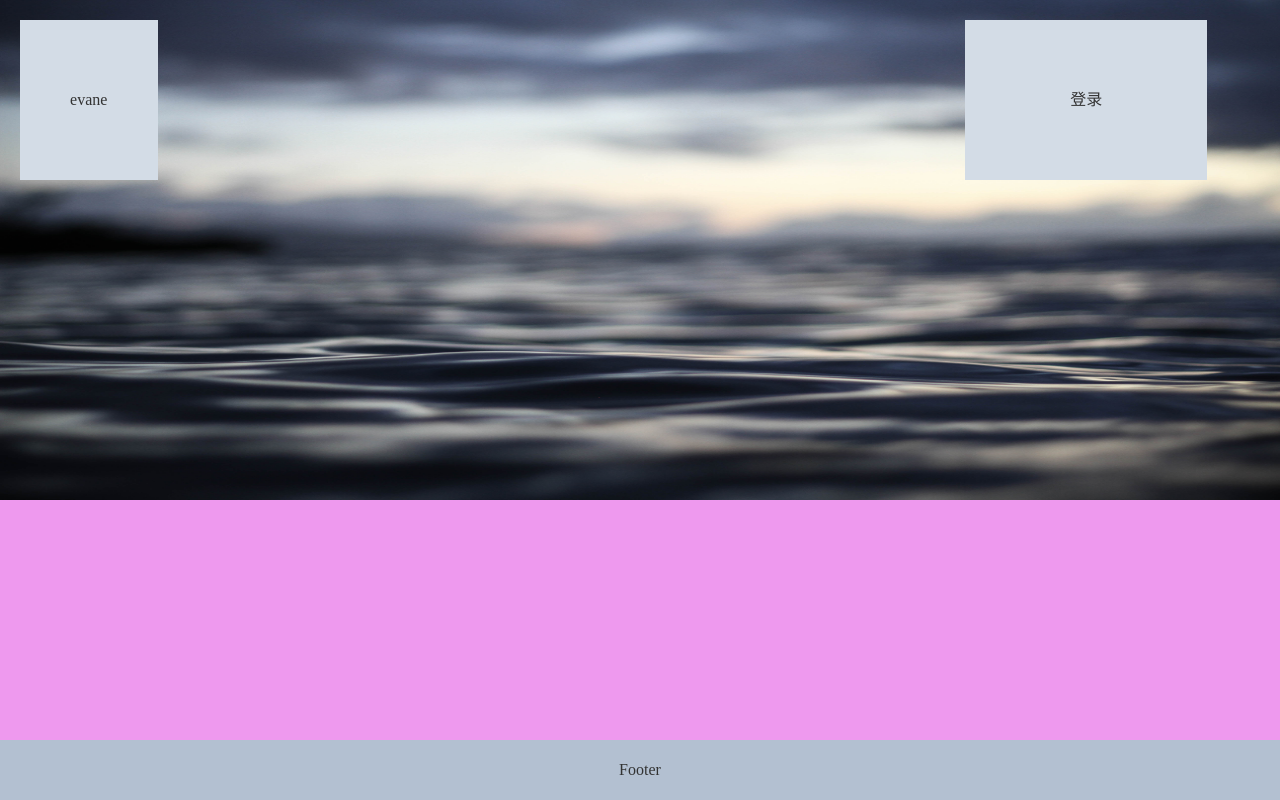
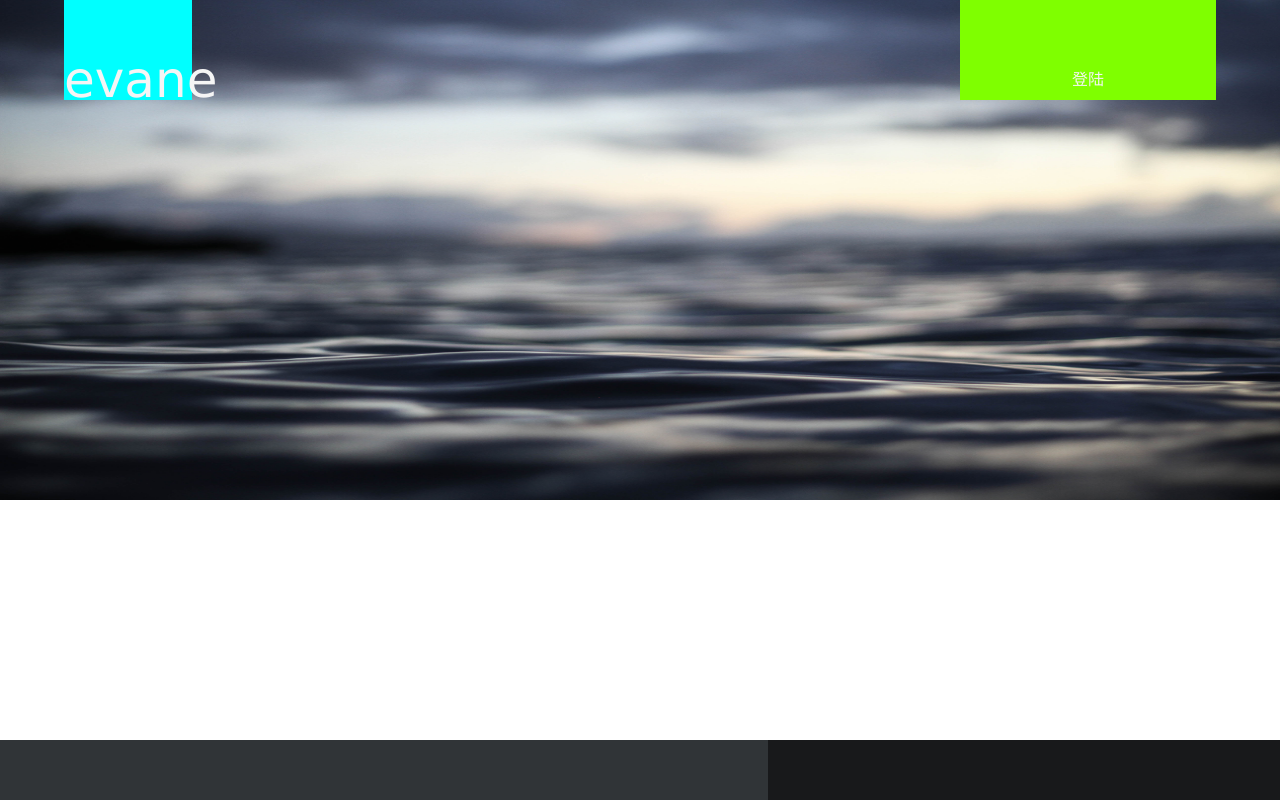
Before and after one commit to tyw809611051/evane-front, a Vue app: page /#/ in a window 1280 px wide. Built offline with nearby package versions, Linux system fonts and the light colour scheme.

Commit message:
add backgroup-pic

```diff
--- a/src/components/header/head.vue
+++ b/src/components/header/head.vue
@@ -1,9 +1,13 @@
 <template>
     <div id='head-top'>
-        <el-row :gutter="20">
-            <el-col :span="3"><div class="grid-content bg-purple">evane</div></el-col>
-            <el-col :span="5" :offset="15"><div class="grid-content bg-purple">登录</div></el-col>
-        </el-row>
+        <!-- left title -->
+        <div class="web-title">
+          <span>evane</span>
+        </div>
+        <!-- right title -->
+        <div class="category-title">
+        <span>登陆</span>
+        </div>
     </div>
 </template>
 
@@ -20,30 +24,33 @@ export default {
 </script>
 
 <style>
-  .el-row {
-    margin-bottom: 20px;
-    &:last-child {
-      margin-bottom: 0;
-    }
-  }
-  .el-col {
-    border-radius: 4px;
-  }
-  .bg-purple-dark {
-    background: #99a9bf;
-  }
-  .bg-purple {
-    background: #d3dce6;
-  }
-  .bg-purple-light {
-    background: #e5e9f2;
-  }
-  .grid-content {
-    /* border-radius: 4px;
-    min-height: 36px; */
-  }
-  .row-bg {
-    padding: 10px 0;
-    background-color: #f9fafc;
-  }
+#head-top {
+  height: 20%;
+  width: 100%;
+}
+
+.web-title {
+  height: 100%;
+  width: 10%;
+  float: left;
+  margin-left: 5%;
+  background-color: aqua;
+}
+.web-title > span {
+  font-size: 50px;
+}
+.category-title {
+  height: 100%;
+  width:20%;
+  float: right;
+  margin-right: 5%;
+  background-color: chartreuse;
+}
+
+span {
+  font-family:'Lucida Sans', 'Lucida Sans Regular', 'Lucida Grande', 'Lucida Sans Unicode', Geneva, Verdana, sans-serif;
+  color: whitesmoke;
+}
+
+
 </style>
--- a/src/page/home/home.vue
+++ b/src/page/home/home.vue
@@ -4,8 +4,15 @@
         <el-main>
             <head-top></head-top>
         </el-main>
-        <div class="wenzi"></div>
-        <el-footer>Footer</el-footer>
+        <div class="category">
+          <div></div>
+          <div></div>
+          <div></div>
+        </div>
+        <el-footer>
+          <div class="footer-contact"></div>
+          <div class="footer-social"></div>
+        </el-footer>
     </el-container>
   </div>
 </template>
@@ -32,11 +39,9 @@ export default {
         height: 100%;
     }
   .el-header, .el-footer {
-    background-color: #B3C0D1;
-    color: #333;
-    text-align: center;
-    line-height: 60px;
     height: 10%;
+    margin: 0px;
+    padding: 0px;
   }
 
   .el-main {
@@ -47,16 +52,32 @@ export default {
     text-align: center;
     line-height: 160px;
     height: 60%;
+    padding: 0%;
   }
-  .wenzi {
-    background-color: #E9e;
-    color: #333;
+  .category {
+    background-color: #FFFFFF;
     text-align: center;
-      height: 30%;
+    height: 30%;
   }
   .el-container {
     width:100%;
     height: 100%;
   }
 
+  .footer-contact {
+    width: 60%;
+    height: 100%;
+    float: left;
+    background-color: #303437;
+    /* border: 1px solid red; */
+  }
+
+  .footer-social {
+    width:40%;
+    height: 100%;
+    float:right;
+    background-color: #18191B;
+    /* border: 1px solid green; */
+  }
+
 </style>
```
